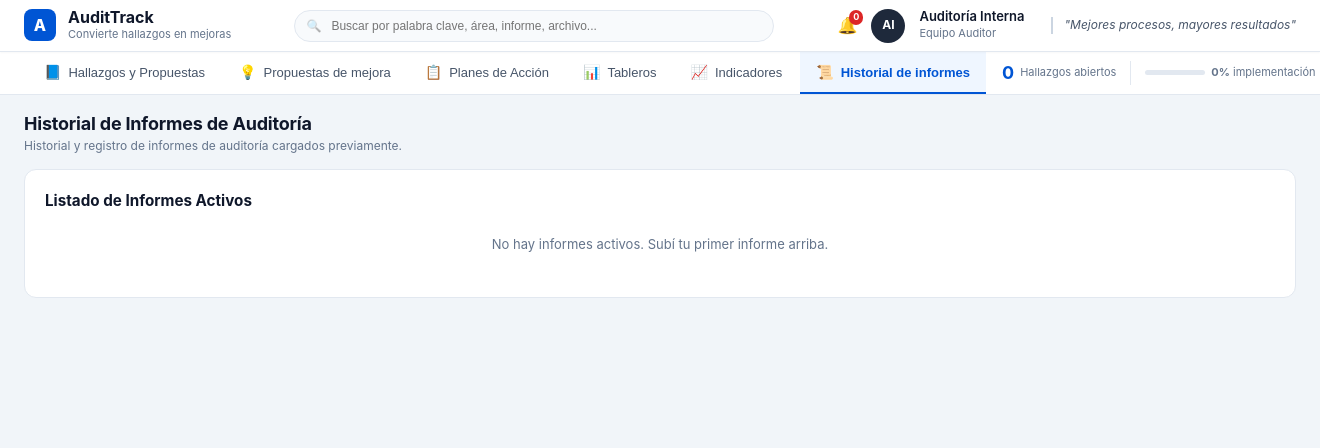
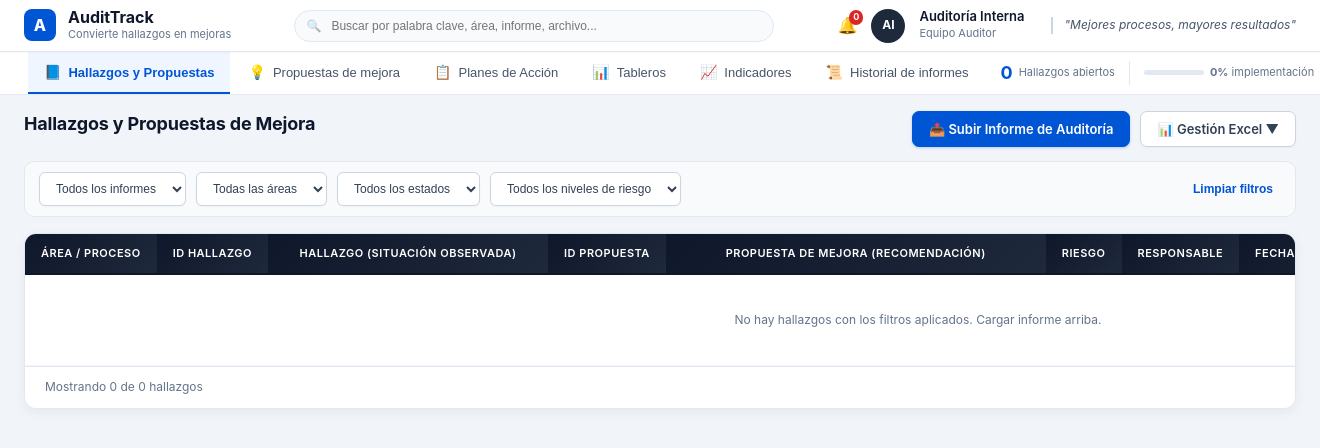
Before and after one commit to lucianabelengamarra90-netizen/audit-followup-tracker, a Flask app: page / in a window 1320 px wide. Shown: the top 448 px of the page. Run offline with Flask 3, Linux system fonts and the light colour scheme; data that the repository does not hold is empty.

Commit message:
fix: abrir en solapa Hallazgos y Propuestas por defecto y remover botón redundante Volver a Propuestas

```diff
--- a/static/app.js
+++ b/static/app.js
@@ -1772,6 +1772,6 @@ function updateSidebarMetrics() {
 
 // Initialize on page load
 document.addEventListener("DOMContentLoaded", () => {
-    switchTab("informes");
+    switchTab("hallazgos");
     loadAllData();
 });
--- a/templates/index.html
+++ b/templates/index.html
@@ -313,8 +313,7 @@
                         <h2>Planes de Acción</h2>
                         <p>Seguimiento operativo de tareas comprometidas por las áreas auditadas.</p>
                     </div>
-                    <div style="display:flex; gap:10px;">
-                        <button class="btn btn-outlined" onclick="switchTab('propuestas')">← Volver a Propuestas de Mejora</button>
+                    <div>
                         <button class="btn btn-primary" onclick="openNewActionPlanModal()">+ Crear Plan de Acción</button>
                     </div>
                 </div>
```
